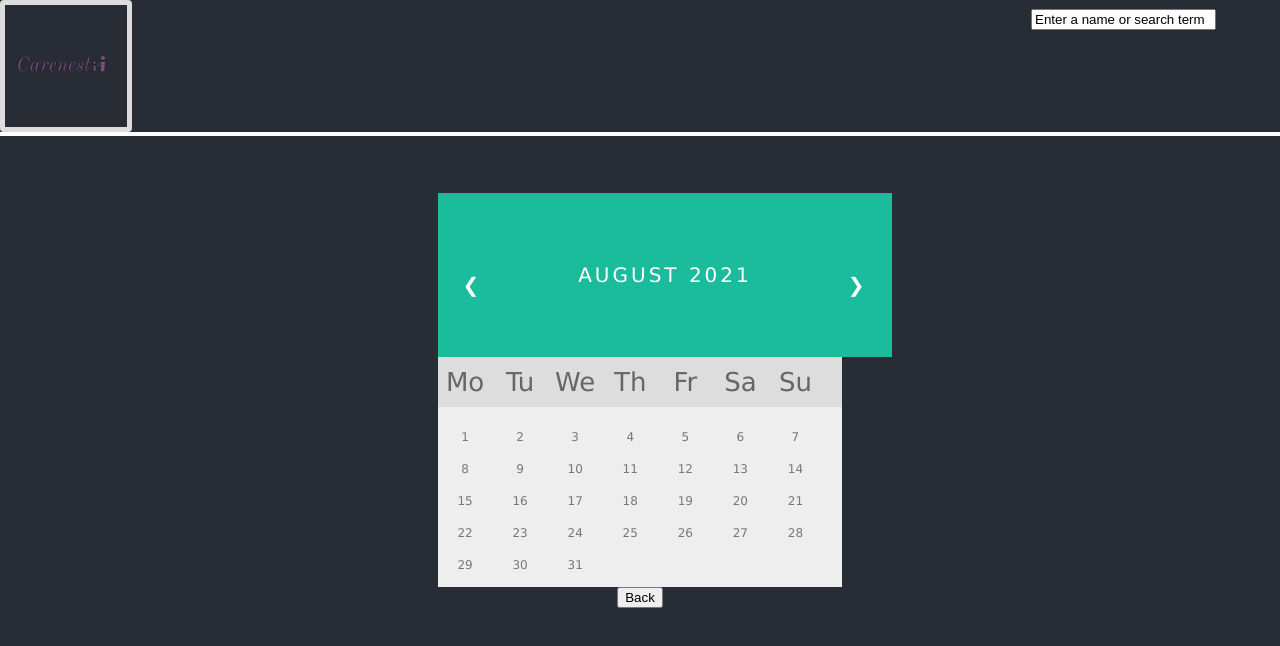
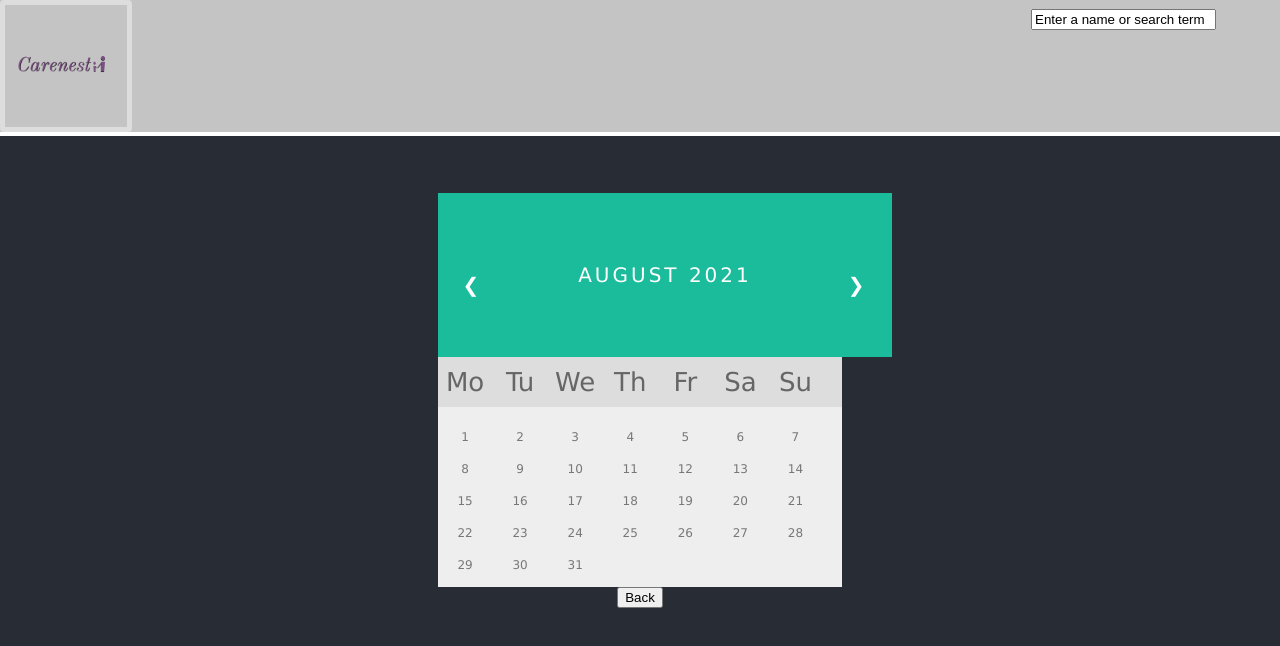
Before and after one commit to Team-Carenest/carenest, a React (Create React App) app: page /nanny/maria/schedule in a window 1280 px wide. Shown: the top 646 px of the page. Built offline with nearby package versions, Linux system fonts and the light colour scheme.

Commit message:
background color

```diff
--- a/src/App.css
+++ b/src/App.css
@@ -33,6 +33,7 @@
 .navbar {
   display: flex;
   flex-direction: row;
+  background-color: #C4C4C4;
   position: fixed;
   justify-content: space-between;
   border-bottom: 4px solid white;
```
